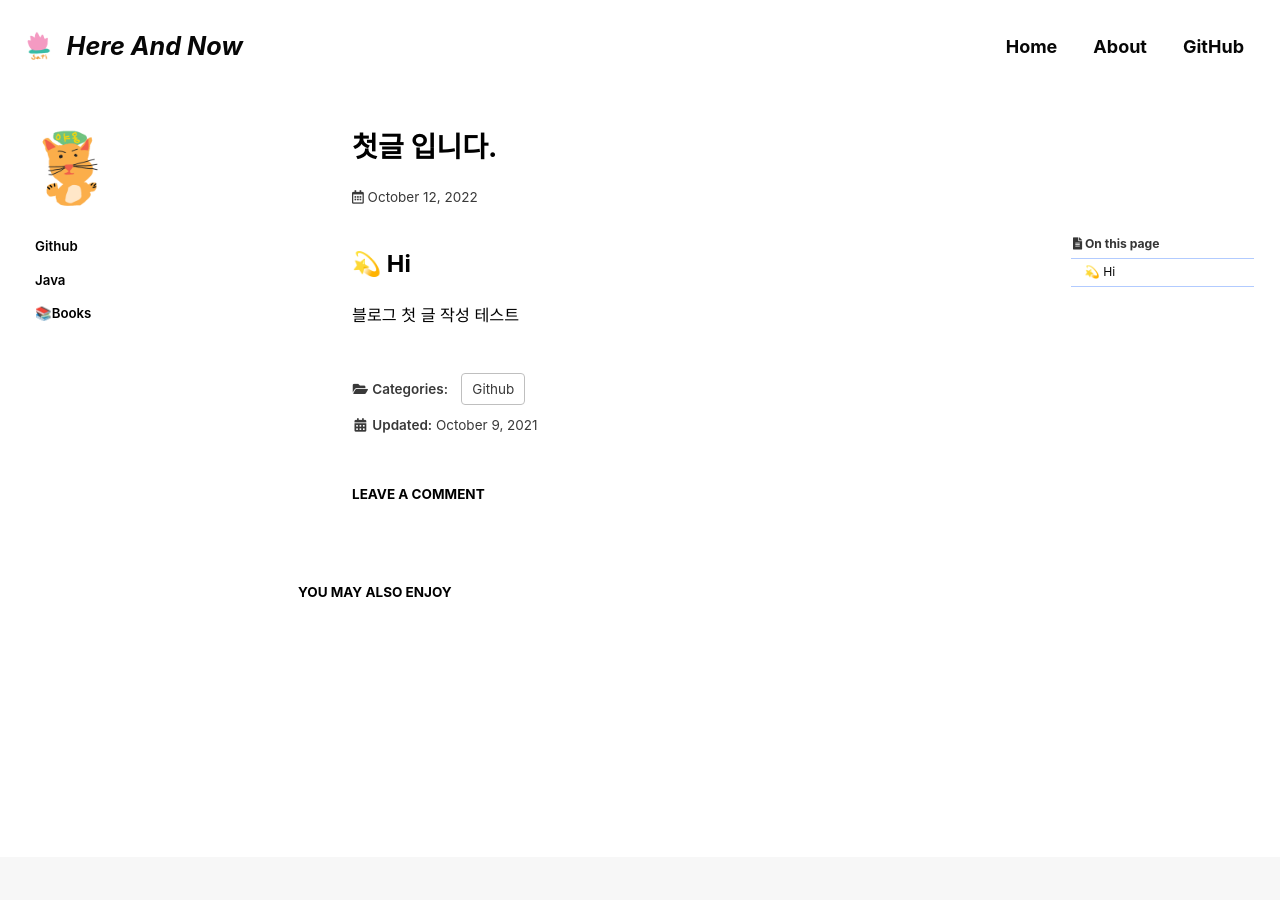
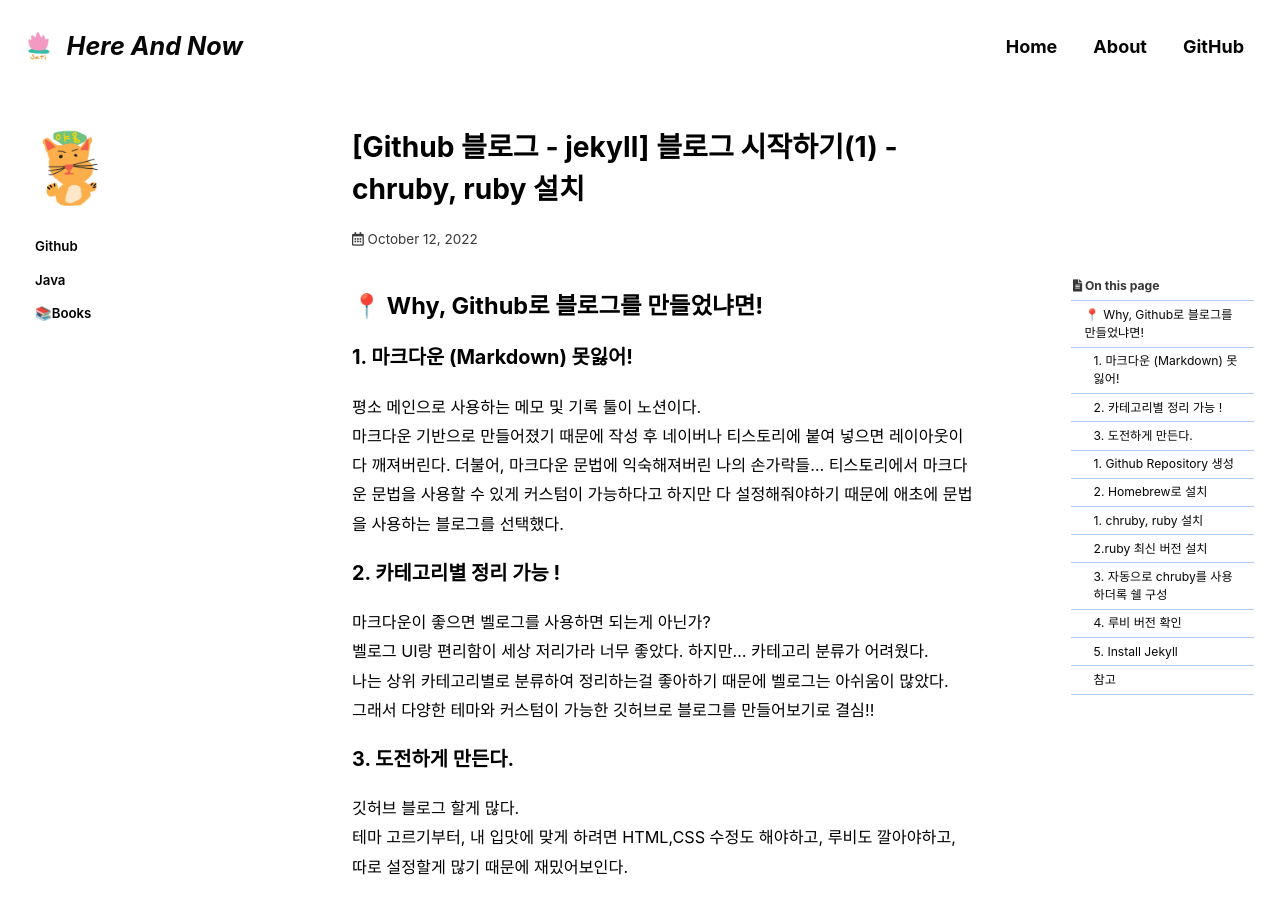
Before and after one commit to kiki-sati/kimrumm.github.io, a Jekyll site: the page built from _posts/2022-10-12-categories-first.md, in a window 1280 px wide and 900 px high. Built offline with Jekyll 4.4.1, drawn with Linux system fonts in a browser that asks for light colours; cached includes are drawn as plain includes; some web fonts are replaced; comment, search, counter and statistics services are not loaded; some of the changed text lies outside the part shown.

Commit message:
Feat: [Github 블로그 - jekyll] 블로그 시작하기(1) - chruby, ruby 설치

````diff
--- a/_posts/2022-10-12-categories-first.md
+++ b/_posts/2022-10-12-categories-first.md
@@ -1,5 +1,5 @@
 ---
-title: " 첫글 입니다. "
+title: "[Github 블로그 - jekyll] 블로그 시작하기(1) - chruby, ruby 설치"
 excerpt: "첫글 테스트!"
 
 categories:
@@ -13,9 +13,131 @@
 toc_sticky: true
 
 date: 2022-10-12
-last_modified_at: 2021-10-09
+last_modified_at: 2022-10-12
 ---
 
-## 💫 Hi
+## 📍 Why, Github로 블로그를 만들었냐면!
+### 1. 마크다운 (Markdown) 못잃어!
+평소 메인으로 사용하는 메모 및 기록 툴이 노션이다.
+마크다운 기반으로 만들어졌기 때문에 작성 후 네이버나 티스토리에 붙여 넣으면 레이아웃이 다 깨져버린다.
+더불어, 마크다운 문법에 익숙해져버린 나의 손가락들...
+티스토리에서 마크다운 문법을 사용할 수 있게 커스텀이 가능하다고 하지만 다 설정해줘야하기 때문에 애초에 문법을 사용하는 블로그를 선택했다.
 
-블로그 첫 글 작성 테스트
+### 2. 카테고리별 정리 가능 !
+마크다운이 좋으면 벨로그를 사용하면 되는게 아닌가?
+벨로그 UI랑 편리함이 세상 저리가라 너무 좋았다. 하지만... 카테고리 분류가 어려웠다.
+나는 상위 카테고리별로 분류하여 정리하는걸 좋아하기 때문에 벨로그는 아쉬움이 많았다.
+그래서 다양한 테마와 커스텀이 가능한 깃허브로 블로그를 만들어보기로 결심!!
+
+### 3. 도전하게 만든다.
+깃허브 블로그 할게 많다.
+테마 고르기부터, 내 입맛에 맞게 하려면 HTML,CSS 수정도 해야하고, 루비도 깔아야하고,
+따로 설정할게 많기 때문에 재밌어보인다.
+
+
+# 깃허브 블로그 만들기 Start!
+
+<aside>
+💡 MacOS, M1 기반으로 작성되었기에 설정법이 다를 수 있습니다.
+</aside>
+
+### 1. Github Repository 생성
+![](../assets/images/posts_img/github-first/repository.png)
+
+[`username.github.io`](http://username.github.io) 로 생성한다.
+
+Jekyll를 사용하려면 Ruby 개발환경이 필요하다.
+공식문서에서 추천하는 `chruby`를 사용하여 `Ruby`를 설치한다.
+
+### 2. Homebrew로 설치
+<aside>
+💡 기존에 Homebrew가 설치되어있기때문에 설치는 생략했습니다.
+</aside>
+
+<br>
+<details>
+<summary>Homebrew 설치하기</summary>
+<div markdown="1">
+
+    ```bash
+    /bin/bash -c "$(curl -fsSL https://raw.githubusercontent.com/Homebrew/install/HEAD/install.sh)"
+    ```
+
+</div>
+</details>
+
+### 1. `chruby`, `ruby` 설치
+
+```bash
+brew install chruby ruby-install
+```
+
+
+### 2.`ruby` 최신 버전 설치
+
+```bash
+ruby-install ruby
+```
+
+하지만 오류 발생..^^
+![](../assets/images/posts_img/github-first/스크린샷 2022-10-11 오후 9.56.50.png)
+
+현재 14인치 맥북프로 (M1 Pro) 인데, M1이라 그런지 위에 방법으론 설치가 안됐다.
+그래서 폭풍 검색 후 해결 방법을 찾았다.
+
+
+
+<details>
+<summary>Apple Silicon Mac (M1/M2) 일때 루비 설치 방법</summary>
+<div markdown="1">
+
+Apple Silicon Mac(M1 또는 M2)을 사용하는 경우 CLT(Apple Command Line Tools) 또는
+Xcode의 버전을 확인하기
+
+```bash
+brew config
+```
+
+아래쪽에서 `CLT:`와 `Xcode:`로 시작하는 줄을 찾는다.
+둘 중 하나가 `14`로 시작하는 경우 다음과 같이 Ruby를 설치해야한다.
+
+![](../assets/images/posts_img/github-first/스크린샷 2022-10-11 오후 10.04.45.png)
+```bash
+ruby-install ruby -- --enable-shared
+```
+
+해당 방법으로 하니 설치가 완료됐다.
+
+![](../assets/images/posts_img/github-first/스크린샷 2022-10-11 오후 9.52.55.png)
+
+</div>
+</details>
+
+### 3. 자동으로 chruby를 사용하더록 쉘 구성
+
+```bash
+echo "source $(brew --prefix)/opt/chruby/share/chruby/chruby.sh" >> ~/.zshrc
+echo "source $(brew --prefix)/opt/chruby/share/chruby/auto.sh" >> ~/.zshrc
+echo "chruby ruby-3.1.2" >> ~/.zshrc
+```
+
+### 4. 루비 버전 확인
+
+- 3.1.2p20 (2022-04-12 revision 4491bb740a) or 최신버전으로 나와야한다.
+
+```bash
+ruby -v
+```
+
+![](../assets/images/posts_img/github-first/스크린샷 2022-10-11 오후 11.25.12.png)
+
+### 5. Install Jekyll
+
+```bash
+gem install jekyll
+```
+
+### 참고
+
+- [Jekyll DOCS](https://jekyllrb.com/docs/installation/macos/)
+- [The fastest and easiest way to install Ruby on a Mac in 2022](https://www.moncefbelyamani.com/how-to-install-xcode-homebrew-git-rvm-ruby-on-mac/)
````
Also changed, not shown: assets/images/posts_img/github-first/first-markdown.png (added), assets/images/posts_img/github-first/repository.png (added), assets/images/posts_img/github-first/스크린샷 2022-10-11 오후 10.04.45.png (added), assets/images/posts_img/github-first/스크린샷 2022-10-11 오후 11.25.12.png (added), assets/images/posts_img/github-first/스크린샷 2022-10-11 오후 9.52.55.png (added), assets/images/posts_img/github-first/스크린샷 2022-10-11 오후 9.56.50.png (added).
